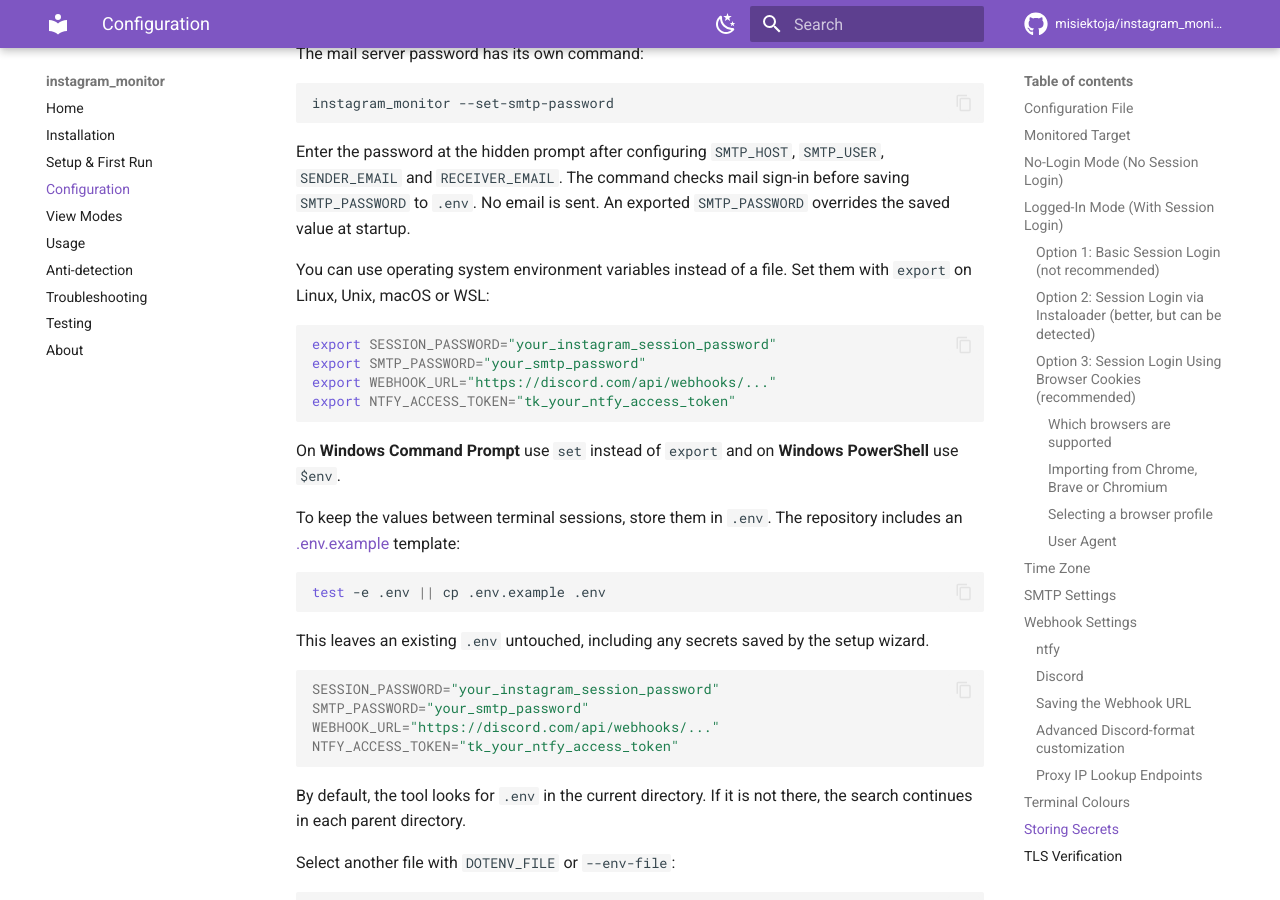
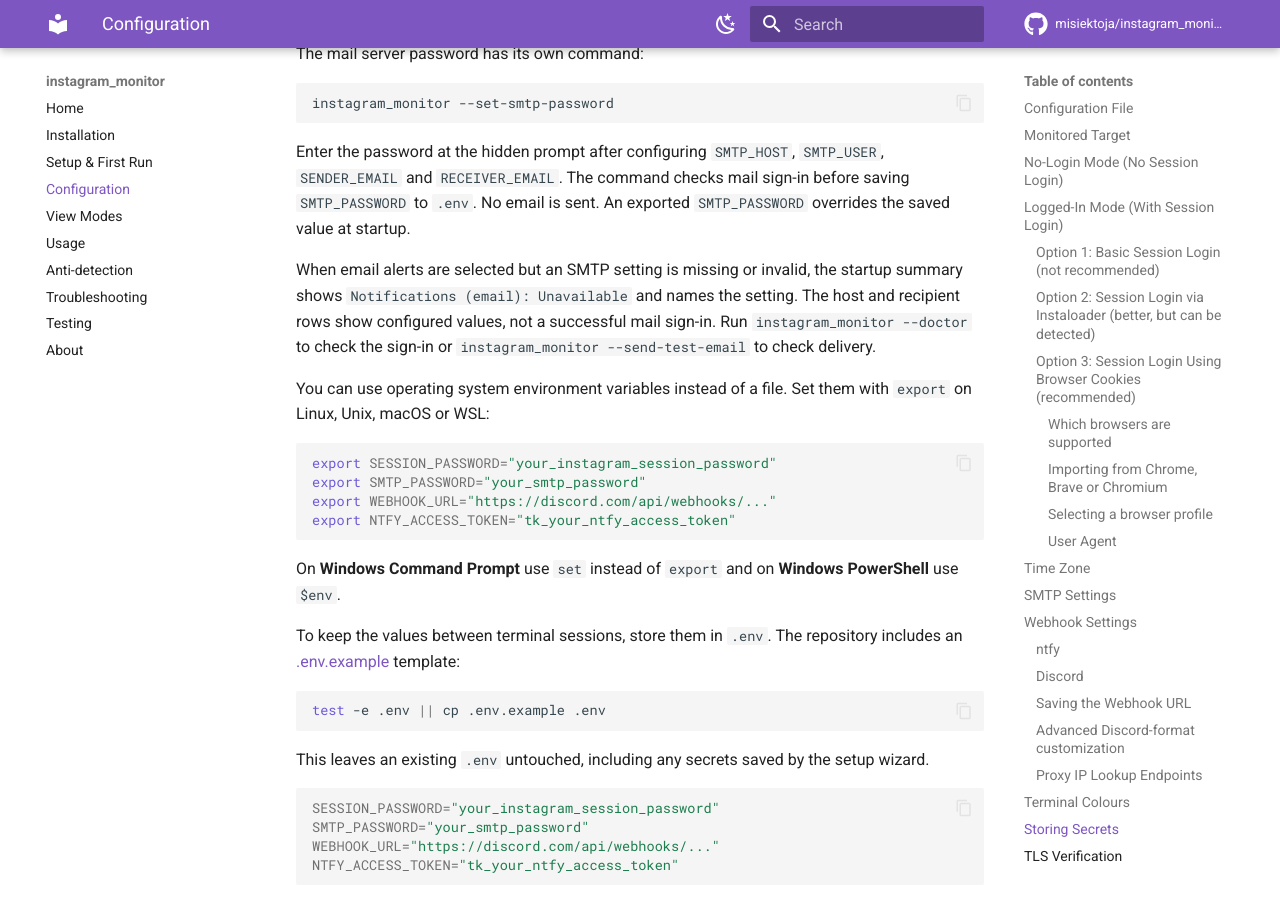
Before and after one commit to misiektoja/instagram_monitor, an MkDocs documentation site: the page built from docs/configuration.md, in a window 1280 px wide and 900 px high, scrolled down 13267 px. Built offline with MkDocs 1.6.1 and Material for MkDocs 9.7.7, drawn with Linux system fonts in a browser that asks for light colours; comment, search, counter and statistics services are not loaded.

Commit message:
docs(config): explain unavailable email alerts and verification

````diff
--- a/docs/configuration.md
+++ b/docs/configuration.md
@@ -410,6 +410,8 @@ instagram_monitor --set-smtp-password
 
 Enter the password at the hidden prompt after configuring `SMTP_HOST`, `SMTP_USER`, `SENDER_EMAIL` and `RECEIVER_EMAIL`. The command checks mail sign-in before saving `SMTP_PASSWORD` to `.env`. No email is sent. An exported `SMTP_PASSWORD` overrides the saved value at startup.
 
+When email alerts are selected but an SMTP setting is missing or invalid, the startup summary shows `Notifications (email): Unavailable` and names the setting. The host and recipient rows show configured values, not a successful mail sign-in. Run `instagram_monitor --doctor` to check the sign-in or `instagram_monitor --send-test-email` to check delivery.
+
 You can use operating system environment variables instead of a file. Set them with `export` on Linux, Unix, macOS or WSL:
 
 ```sh
````
